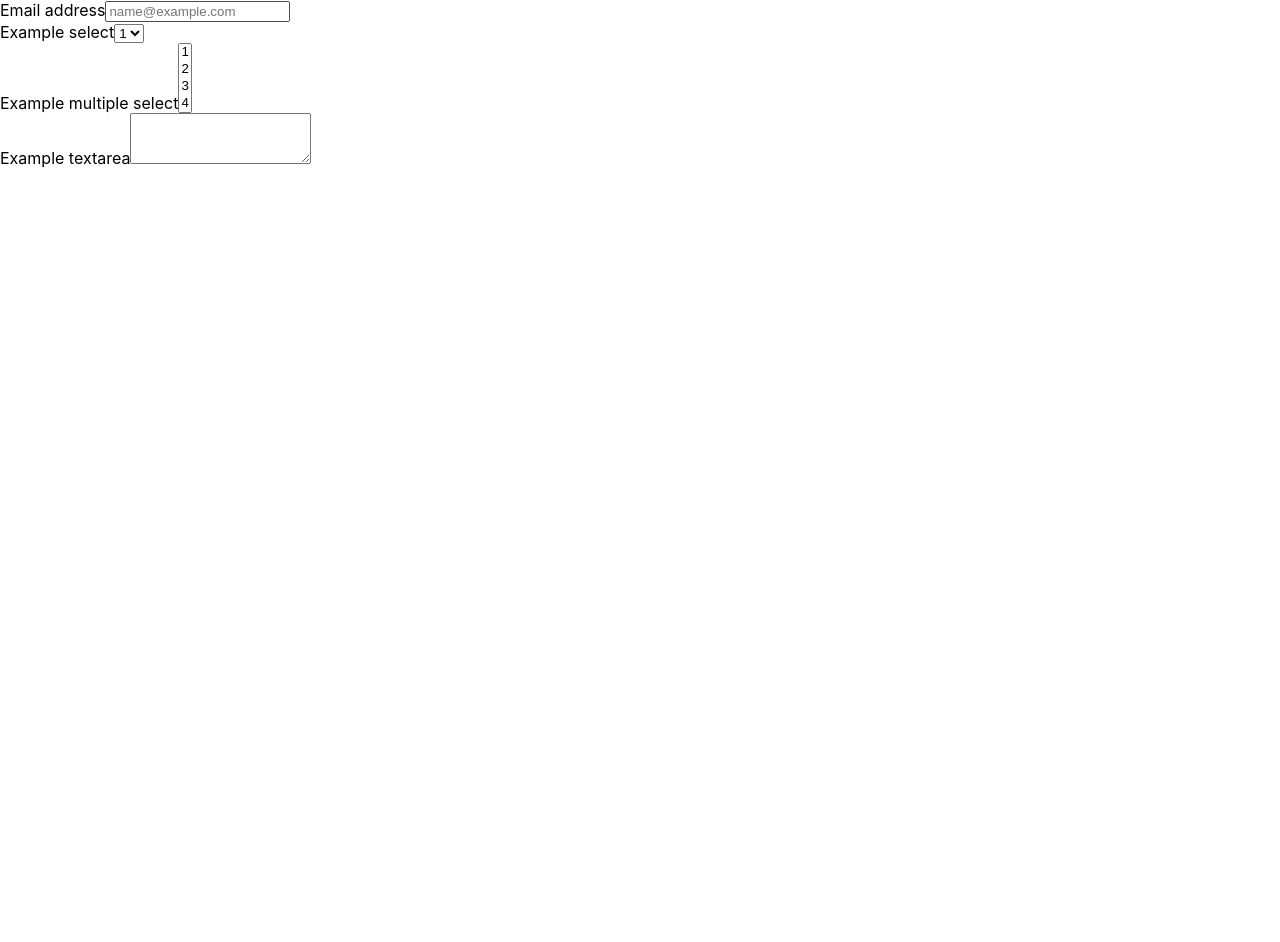
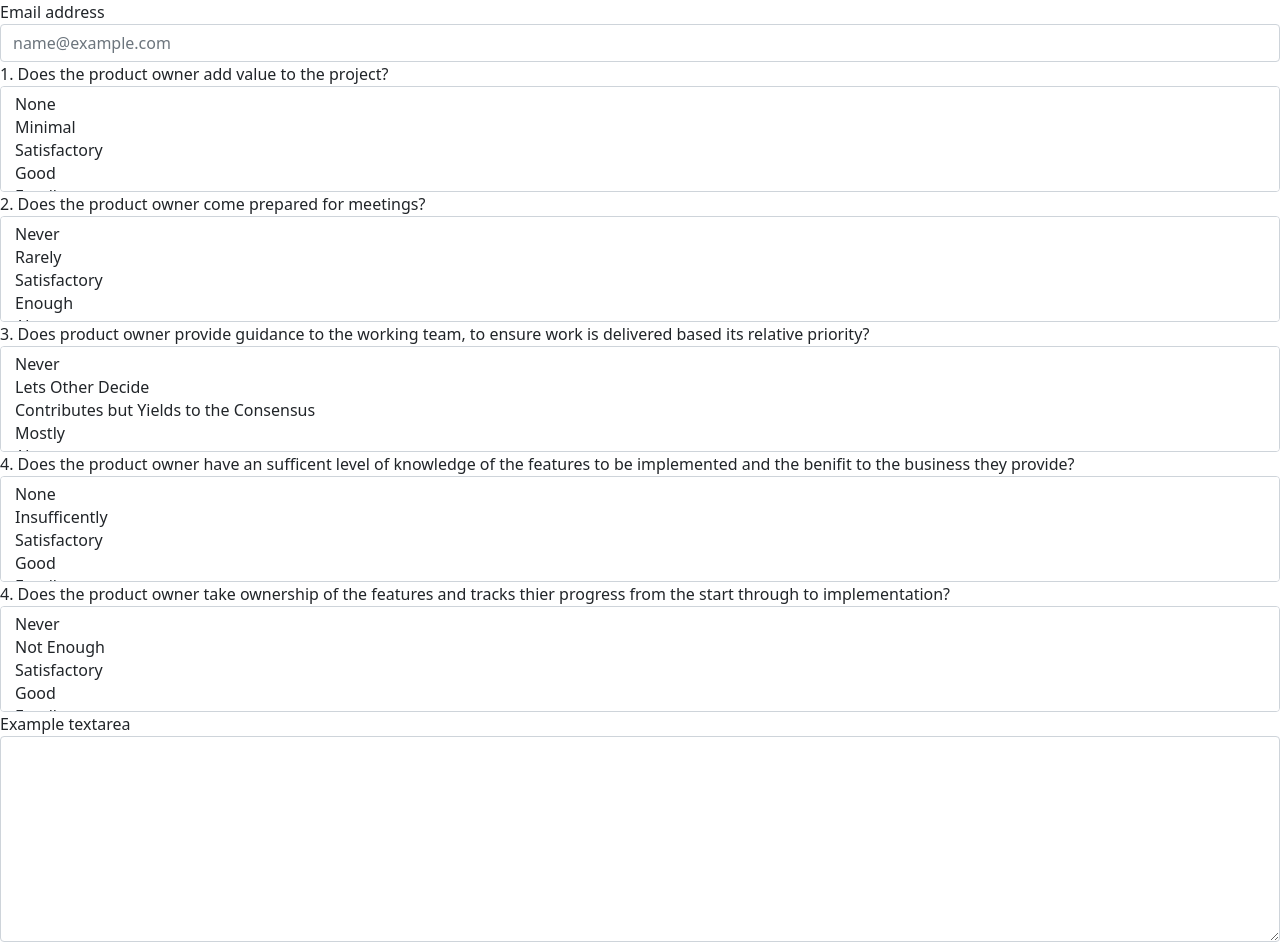
Before and after one commit to mgainer126/survey-app, a React (Create React App) app: page /questions in a window 1280 px wide. Before the commit the page ends 800 px from the top, so only its background shows below. Built offline with nearby package versions, Linux system fonts and the light colour scheme.

Commit message:
updates to the form to include questions

```diff
--- a/package.json
+++ b/package.json
@@ -6,7 +6,9 @@
     "@testing-library/jest-dom": "^5.14.1",
     "@testing-library/react": "^11.2.7",
     "@testing-library/user-event": "^12.8.3",
+    "bootstrap": "^5.1.1",
     "react": "^17.0.2",
+    "react-bootstrap": "^2.0.0-rc.0",
     "react-dom": "^17.0.2",
     "react-router-dom": "^5.3.0",
     "react-scripts": "4.0.3",
--- a/src/pages/Questions.js
+++ b/src/pages/Questions.js
@@ -1,3 +1,5 @@
+import "bootstrap/dist/css/bootstrap.min.css";
+
 function Questions() {
   return (
     <>
@@ -11,30 +13,89 @@ function Questions() {
             placeholder="name@example.com"
           />
         </div>
-        <div className="form-group">
-          <label htmlFor="exampleFormControlSelect1">Example select</label>
-          <select className="form-control" id="exampleFormControlSelect1">
-            <option>1</option>
-            <option>2</option>
-            <option>3</option>
-            <option>4</option>
-            <option>5</option>
-          </select>
-        </div>
+
         <div className="form-group">
           <label htmlFor="exampleFormControlSelect2">
-            Example multiple select
+            1. Does the product owner add value to the project?
           </label>
           <select
             multiple
             className="form-control"
             id="exampleFormControlSelect2"
           >
-            <option>1</option>
-            <option>2</option>
-            <option>3</option>
-            <option>4</option>
-            <option>5</option>
+            <option>None</option>
+            <option>Minimal</option>
+            <option>Satisfactory</option>
+            <option>Good</option>
+            <option>Excellent</option>
+          </select>
+        </div>
+        <div className="form-group">
+          <label htmlFor="exampleFormControlSelect2">
+            2. Does the product owner come prepared for meetings?
+          </label>
+          <select
+            multiple
+            className="form-control"
+            id="exampleFormControlSelect2"
+          >
+            <option>Never</option>
+            <option>Rarely</option>
+            <option>Satisfactory</option>
+            <option>Enough</option>
+            <option>Always</option>
+          </select>
+        </div>
+        <div className="form-group">
+          <label htmlFor="exampleFormControlSelect2">
+            3. Does product owner provide guidance to the working team, to
+            ensure work is delivered based its relative priority?
+          </label>
+          <select
+            multiple
+            className="form-control"
+            id="exampleFormControlSelect2"
+          >
+            <option>Never</option>
+            <option>Lets Other Decide</option>
+            <option>Contributes but Yields to the Consensus</option>
+            <option>Mostly</option>
+            <option>Always</option>
+          </select>
+        </div>
+        <div className="form-group">
+          <label htmlFor="exampleFormControlSelect2">
+            4. Does the product owner have an sufficent level of knowledge of
+            the features to be implemented and the benifit to the business they
+            provide?
+          </label>
+          <select
+            multiple
+            className="form-control"
+            id="exampleFormControlSelect2"
+          >
+            <option>None</option>
+            <option>Insufficently</option>
+            <option>Satisfactory</option>
+            <option>Good</option>
+            <option>Excellent</option>
+          </select>
+        </div>
+        <div className="form-group">
+          <label htmlFor="exampleFormControlSelect2">
+            4. Does the product owner take ownership of the features and tracks
+            thier progress from the start through to implementation?
+          </label>
+          <select
+            multiple
+            className="form-control"
+            id="exampleFormControlSelect2"
+          >
+            <option>Never</option>
+            <option>Not Enough</option>
+            <option>Satisfactory</option>
+            <option>Good</option>
+            <option>Excellent</option>
           </select>
         </div>
         <div className="form-group">
@@ -42,7 +103,7 @@ function Questions() {
           <textarea
             className="form-control"
             id="exampleFormControlTextarea1"
-            rows={3}
+            rows={8}
             defaultValue={""}
           />
         </div>
```
Also changed, not shown: src/App.js (+1 -10 lines), 1 other file (tests, documents, lock files or other folders).
